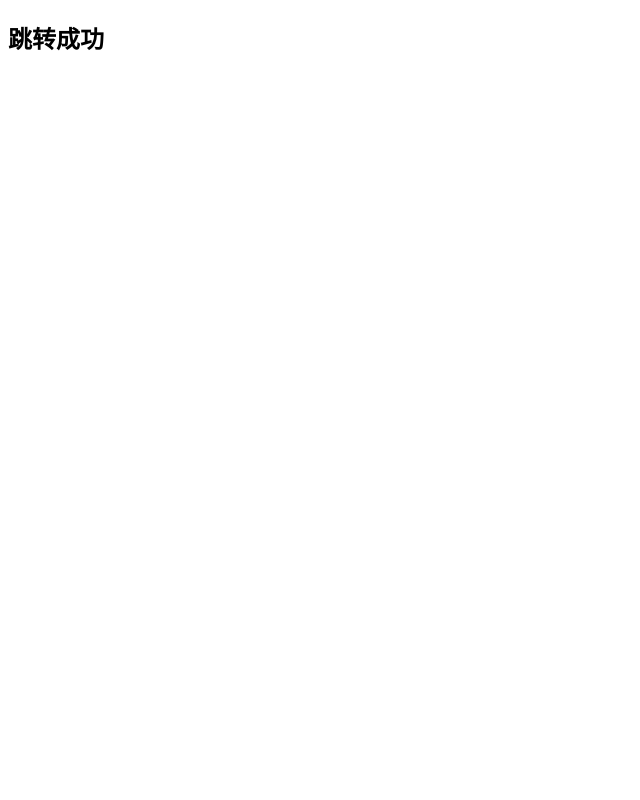
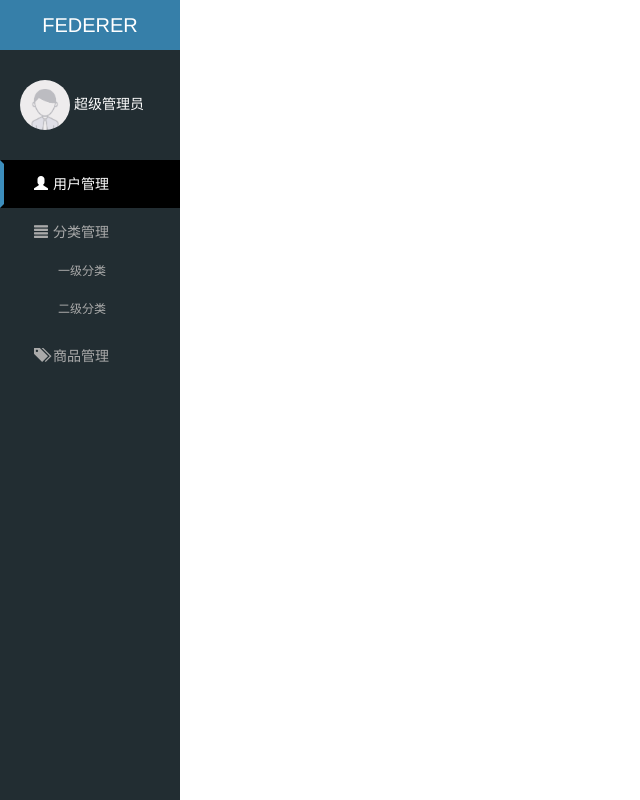
Before and after one commit to FrontGuan/letao_my, a website: page public/manage_my/index.html in a window 1280 px wide. Shown: the whole page, without its empty margins (0-640 px from the left). Drawn offline with Linux system fonts and the light colour scheme.

Commit message:
忘记创建分支了,先提交一点

```diff
--- a/public/manage_my/css/base.css
+++ b/public/manage_my/css/base.css
@@ -0,0 +1,22 @@
+
+*{
+    margin: 0;
+    padding: 0;
+}
+
+h1,h2,h3,h4,h5,h6 {
+    margin: 0;
+    padding: 0;
+}
+
+a{
+    text-decoration: none;
+}
+
+a:hover{
+    text-decoration: none;
+}
+
+ol,ul{
+    list-style: none;
+}
--- /dev/null
+++ b/public/manage_my/css/index.css
@@ -0,0 +1,66 @@
+
+html,body{
+    height: 100%;
+}
+
+.letao_aside {
+    width: 180px;
+    background-color: #222d32;
+    height: 100%;
+}
+
+.letao_aside .header {
+    height: 50px;
+    background-color: #367fa9;
+    text-align: center;
+}
+
+.letao_aside .header a {
+    color: #fff;
+    line-height: 50px;
+    font-size: 20px;
+}
+
+.letao_aside .user {
+    padding: 30px 20px;
+    /* background-color: pink; */
+}
+
+.letao_aside .user img {
+    width: 50px;
+    height: 50px;
+    border-radius: 50%;
+}
+
+.letao_aside .user >span {
+    color: #fff;
+}
+
+.letao_aside .manager li {
+    border: 4px solid transparent;
+}
+
+.letao_aside .manager li.active {
+    border-left-color: #3c8dbc;
+    background-color: black;
+}
+
+.letao_aside .manager li.active a {
+    color: #fff;
+}
+
+.letao_aside .manager li a {
+    color: #aaaaaa;
+    padding-left: 30px;
+    line-height: 40px;
+}
+
+.letao_aside .manager li a i {
+    margin-right: 5px;
+}
+
+.letao_aside .manager li ol a{
+    line-height: 30px;
+    font-size:12px;
+    padding-left: 50px;
+}
--- a/public/manage_my/index.html
+++ b/public/manage_my/index.html
@@ -1,12 +1,68 @@
 <!DOCTYPE html>
 <html lang="en">
+
 <head>
     <meta charset="UTF-8">
     <meta name="viewport" content="width=device-width, initial-scale=1.0">
     <meta http-equiv="X-UA-Compatible" content="ie=edge">
-    <title>Document</title>
+    <link rel="stylesheet" href="./lib/bootstrap/css/bootstrap.css">
+    <link rel="stylesheet" href="./css/base.css">
+    <link rel="stylesheet" href="./css/index.css">
+    <title>首页</title>
 </head>
+
 <body>
-    <h2>跳转成功</h2>
+    <div class="letao_aside">
+        <div class="header">
+            <h2>
+                <a href="javascript:void(0)">FEDERER</a>
+            </h2>
+        </div>
+        <div class="user">
+            <img src="./images/default.png" alt="">
+            <span>超级管理员</span>
+        </div>
+        <div class="manager">
+            <ul>
+                <li class="active">
+                    <a href="javascript:void(0)">
+                        <i class="glyphicon glyphicon-user"></i>用户管理
+                    </a>
+                </li>
+                <li>
+                    <a href="javascript:void(0)">
+                        <i class="glyphicon glyphicon-align-justify"></i>分类管理
+
+                    </a>
+                    <ol>
+                        <li>
+                            <a href="javascript:void(0)">一级分类</a>
+                        </li>
+                        <li>
+                            <a href="javascript:void(0)">二级分类</a>
+                        </li>
+                    </ol>
+                </li>
+                <li>
+                    <a href="javascript:void(0)">
+                        <i class="glyphicon glyphicon-tags"></i>商品管理
+                    </a>
+                </li>
+            </ul>
+        </div>
+    </div>
+    <div class="letao_main">
+        <div class="header">
+
+        </div>
+        <div class="content"></div>
+    </div>
+
+
 </body>
+
 </html>
+
+<script src="./lib/jquery/jquery.min.js"></script>
+<script src="./lib/bootstrap/js/bootstrap.min.js"></script>
+<script src="./js/index.js"></script>
```
Also changed, not shown: public/manage_my/js/login.js (+0 -12 lines), public/manage_my/images/default.png (added), public/manage_my/images/none.png (added), public/manage_my/js/index.js (added).
